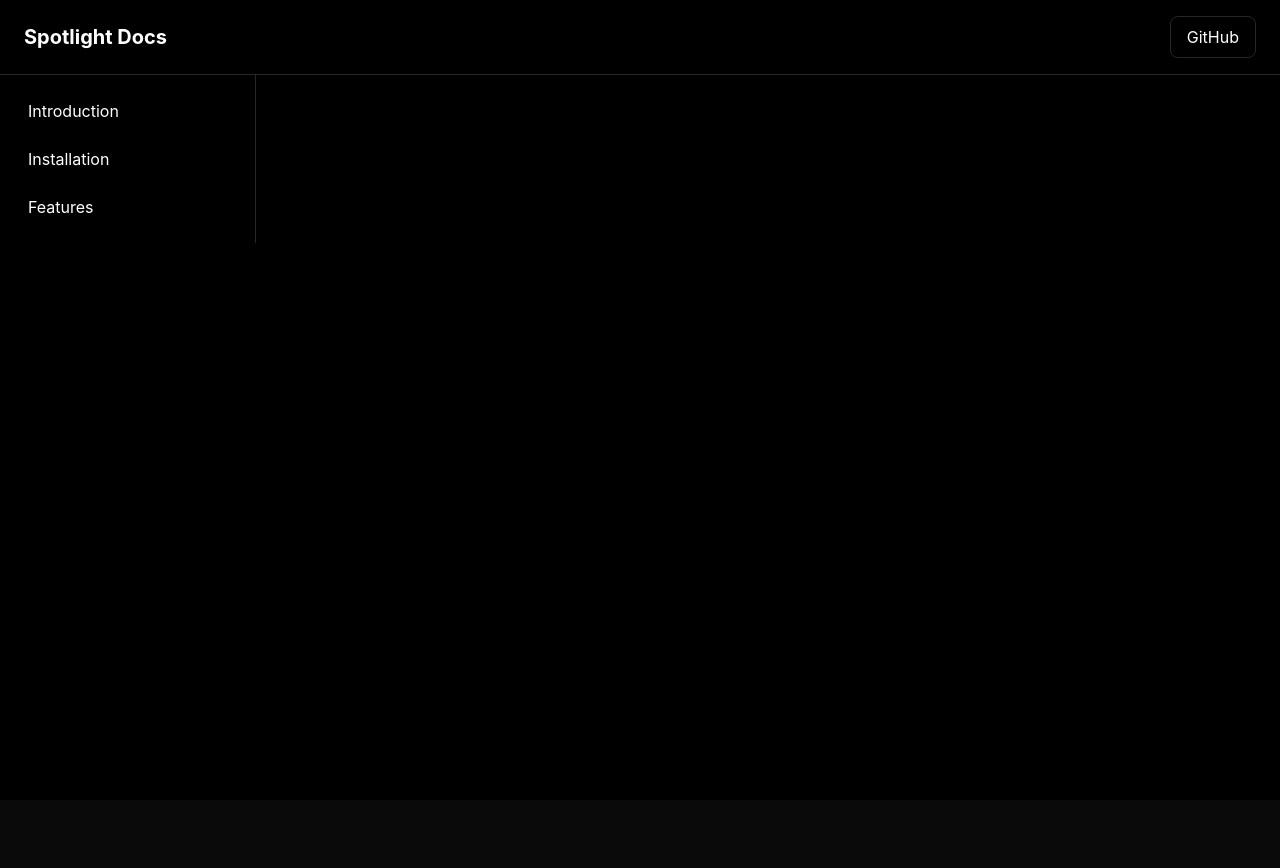
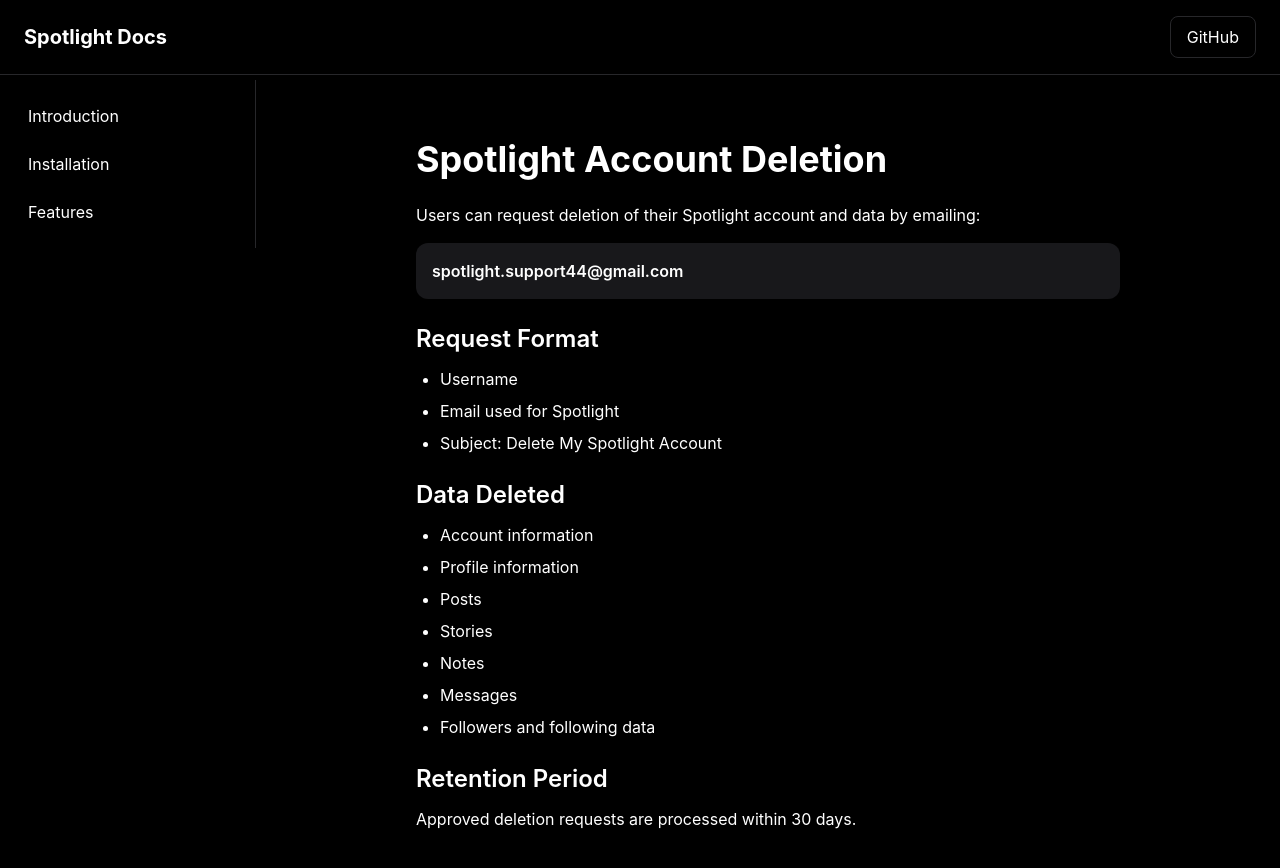
Before and after one commit to Kr-Sahil-Works/Spotlight-docs, a React (Vite) app: page /delete-account in a window 1280 px wide. Shown: the top 868 px of the page. Before the commit the page ends 800 px from the top, so only its background shows below. Built offline with nearby package versions, Linux system fonts and the light colour scheme.

Commit message:
deletepage

```diff
--- a/src/App.jsx
+++ b/src/App.jsx
@@ -6,6 +6,7 @@
 import Introduction from "./pages/introduction";
 import Installation from "./pages/installation";
 import Features from "./pages/Features";
+import DeleteAccount from "./pages/DeleteAccount";
 
 export default function App() {
   return (
@@ -32,6 +33,10 @@
                 path="/features"
                 element={<Features />}
               />
+              <Route
+  path="/delete-account"
+  element={<DeleteAccount />}
+/>
             </Routes>
           </main>
         </div>
--- /dev/null
+++ b/src/pages/DeleteAccount.jsx
@@ -0,0 +1,52 @@
+export default function DeleteAccount() {
+  return (
+    <div className="max-w-3xl mx-auto p-8 text-white">
+      <h1 className="text-4xl font-bold mb-6">
+        Spotlight Account Deletion
+      </h1>
+
+      <p className="mb-4">
+        Users can request deletion of their Spotlight account and data by
+        emailing:
+      </p>
+
+      <div className="bg-zinc-900 p-4 rounded-xl mb-6">
+        <p className="font-semibold">
+          spotlight.support44@gmail.com
+        </p>
+      </div>
+
+      <h2 className="text-2xl font-semibold mb-3">
+        Request Format
+      </h2>
+
+      <ul className="list-disc pl-6 mb-6 space-y-2">
+        <li>Username</li>
+        <li>Email used for Spotlight</li>
+        <li>Subject: Delete My Spotlight Account</li>
+      </ul>
+
+      <h2 className="text-2xl font-semibold mb-3">
+        Data Deleted
+      </h2>
+
+      <ul className="list-disc pl-6 mb-6 space-y-2">
+        <li>Account information</li>
+        <li>Profile information</li>
+        <li>Posts</li>
+        <li>Stories</li>
+        <li>Notes</li>
+        <li>Messages</li>
+        <li>Followers and following data</li>
+      </ul>
+
+      <h2 className="text-2xl font-semibold mb-3">
+        Retention Period
+      </h2>
+
+      <p>
+        Approved deletion requests are processed within 30 days.
+      </p>
+    </div>
+  );
+}
```
